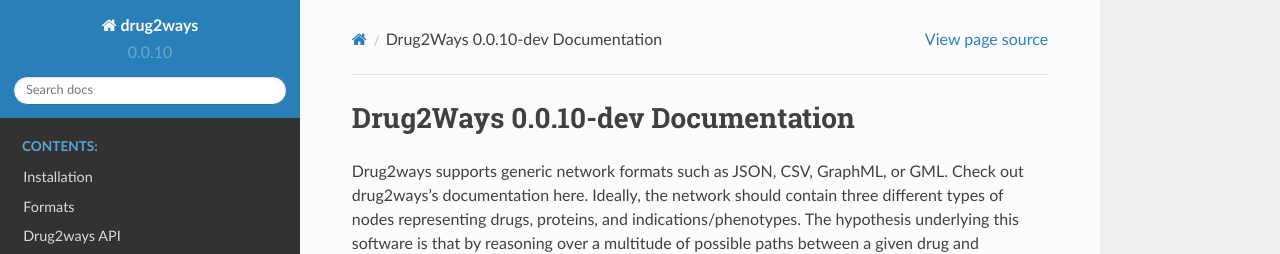
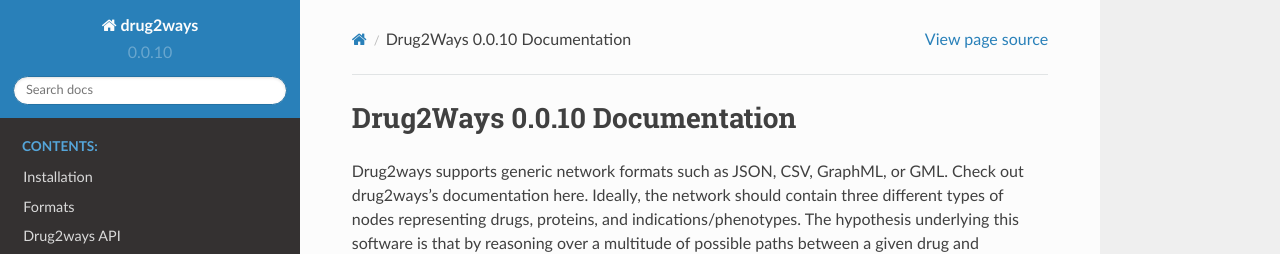
Before and after one commit to drug2ways/drug2ways, a Sphinx documentation site: the page built from docs/source/index.rst, in a window 1280 px wide and 1203 px high. Shown: the top 254 px of the window. Built offline with Sphinx 7.4.7 and the Read the Docs theme 2.0.0, drawn with Linux system fonts in a browser that asks for light colours.

Commit message:
Bump version: 0.0.10-dev → 0.0.10

```diff
--- a/docs/source/conf.py
+++ b/docs/source/conf.py
@@ -21,7 +21,7 @@
 copyright = '2020, Daniel Rivas Barragan and Daniel Domingo-Fernandez'
 author = 'Daniel Rivas Barragan and Daniel Domingo-Fernandez'
 
-release = '0.0.10-dev'
+release = '0.0.10'
 
 parsed_version = re.match(
     '(?P<major>\d+)\.(?P<minor>\d+)\.(?P<patch>\d+)(?:-(?P<release>[0-9A-Za-z-]+(?:\.[0-9A-Za-z-]+)*))?(?:\+(?P<build>[0-9A-Za-z-]+(?:\.[0-9A-Za-z-]+)*))?',
--- a/setup.cfg
+++ b/setup.cfg
@@ -3,7 +3,7 @@
 ##########################
 [metadata]
 name = drug2ways
-version = 0.0.10-dev
+version = 0.0.10
 description = Reasoning over polar paths in biological networks for drug discovery applications
 long_description = A Python package for reasoning over large-scale biological networks for drug discovery applications in bioinformatics
 
```
Also changed, not shown: .bumpversion.cfg.
